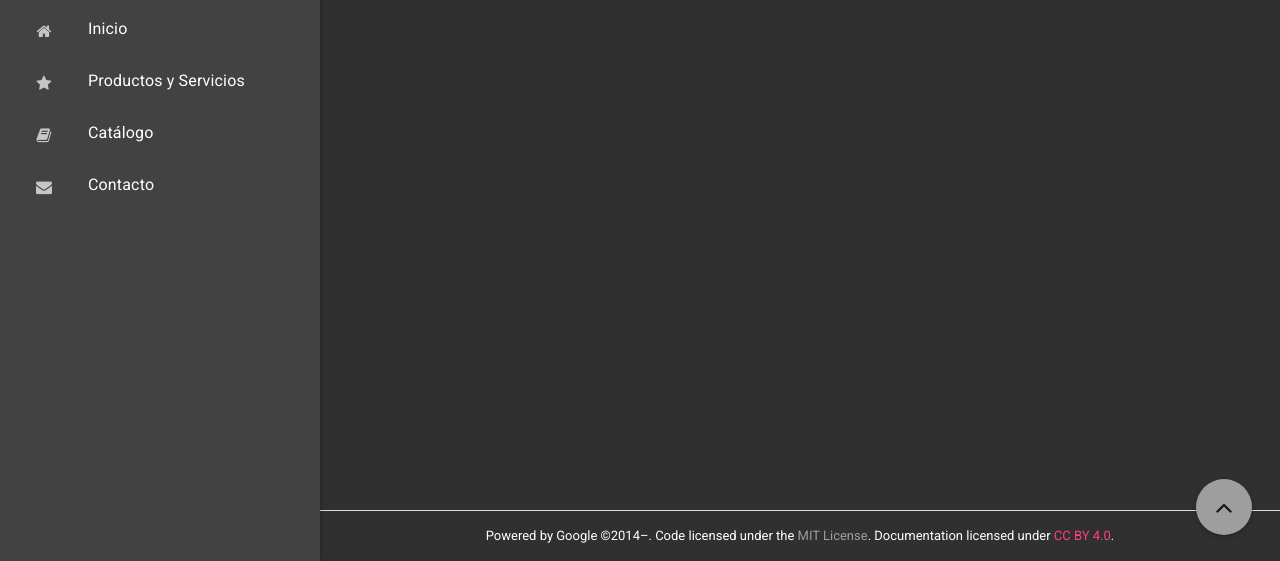
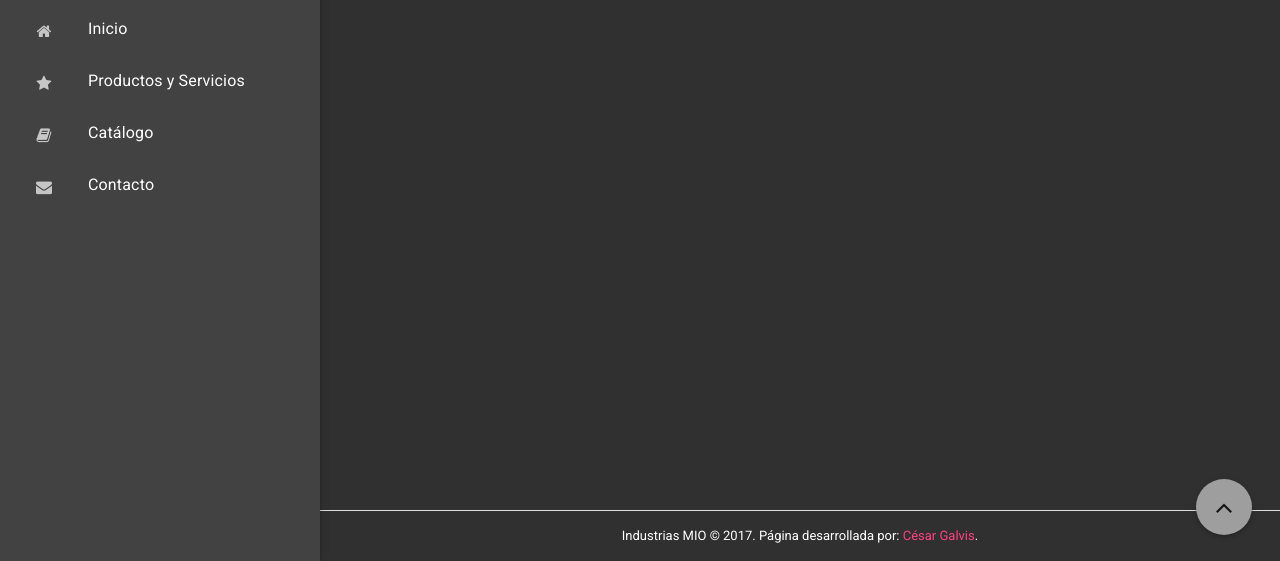
Before and after one commit to cgalvist/LandingPageMIO, a website: page index.html at #/webCG in a window 1280 px wide. Shown: the part 239-800 px from the top of the page. Drawn offline with Linux system fonts and the light colour scheme; files that its build step writes are made by us from their sources.

Commit message:
botón scroll top funcionando y varias mejoras

```diff
--- a/static/js/controllers.js
+++ b/static/js/controllers.js
@@ -58,4 +58,14 @@ angular.module('app')
     };
 }])
 
+// controlador del footer
+.controller('footerCtrl', ['$scope', '$window', function($scope, $window) {
+
+    $scope.thisYear = new Date().getFullYear();
+
+    $scope.scrollTop = function(){
+      document.getElementById("menu-content").scrollTop = 0;
+    }
+}])
+
 .controller('inicioCtrl', function($scope) {})
--- a/templates/menu.html
+++ b/templates/menu.html
@@ -1,6 +1,6 @@
 <md-sidenav class="md-sidenav-left" md-component-id="left" md-is-locked-open="$mdMedia('gt-sm')" md-whiteframe="4">
     <md-toolbar class="md-theme-indigo">
-        <a class="docs-logo" ui-sref=".inicio">
+        <a class="docs-logo" ng-click="close()" ui-sref=".inicio">
             <img src="build/img/logos/mio.svg" alt="">
             <h1 class="docs-logotype md-heading ng-isolate-scope">Industrias MIO</h1>
         </a>
@@ -54,18 +54,19 @@
             </md-button>
         </div>
     </md-toolbar>
-    <md-content md-scroll-y layout="column" flex>
+    <md-content id="menu-content" md-scroll-y layout="column" flex>
         <div class="docs-ng-view" ng-view layout-padding flex="noshrink">
             <!-- Aquí inyectamos las vistas -->
             <div ui-view="contenidoMenu" class="doc-content" ng-view></div>
         </div>
 
+        <div ng-controller="footerCtrl">
+
           <div layout="row" flex="noshrink" layout-align="center center">
             <div id="license-footer" flex>
-            Powered by Google &copy;2014&#8211;{{thisYear}}.
-            Code licensed under the <a ng-href="./license"  class="md-accent">MIT License</a>.
-            Documentation licensed under
-            <a href="http://creativecommons.org/licenses/by/4.0/"  target="_blank" class="md-default-theme md-accent">CC BY 4.0</a>.
+              Industrias MIO &copy; {{thisYear}}.
+              Página desarrollada por:
+              <a href="http://www.cesargalvis.cf/"  target="_blank" class="md-default-theme md-accent">César Galvis</a>.
             </div>
           </div>
 
@@ -75,5 +76,6 @@
                      aria-label="Back to Top">
               <md-icon md-font-icon="fa-angle-up" class="fa fa-2x"></md-icon>
           </md-button>
+        </div>
     </md-content>
 </div>
```
Also changed, not shown: build/js/app.min.js. Lines whose indentation alone changed are shown as unchanged.
